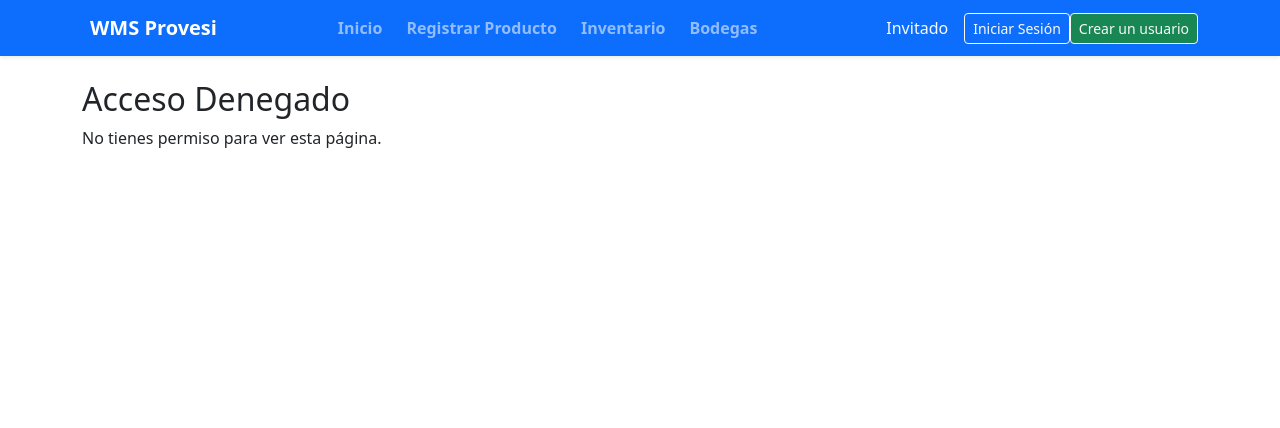
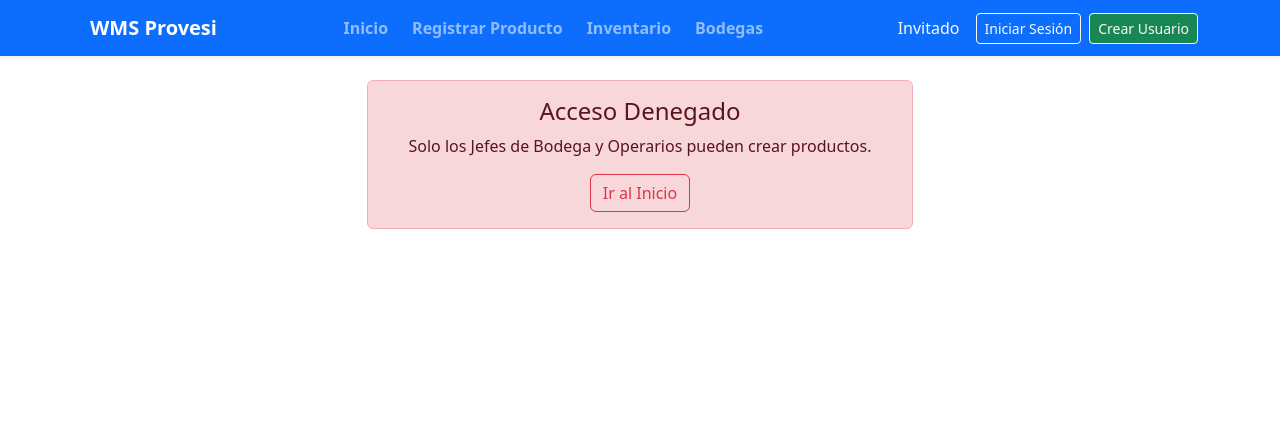
Before and after one commit to ISIS2503-S01-G07-Alt-F4/Sprint-2, a Django app: page /inventario/producto/crear in a window 1280 px wide. Shown: the top 428 px of the page. Run offline with Django 5.2, Linux system fonts and the light colour scheme; some libraries are stand-ins or nearby versions.

Commit message:
Implementación de context processor para operarios y creación de productos. (No items)

```diff
--- /dev/null
+++ b/Inventario/context_processors.py
@@ -0,0 +1,25 @@
+from .logic.logic_bodega import get_bodegas_operario, get_bodega_usuario
+
+def operario_context(request):
+    """
+    Context processor para hacer disponible información del operario en todos los templates
+    """
+    context = {
+        'bodegas_operario': [],
+        'bodega_actual': None,
+        'es_operario': False
+    }
+
+    if request.user.is_authenticated and request.user.rol == 'Operario':
+        context['es_operario'] = True
+        context['bodegas_operario'] = get_bodegas_operario(request.user)
+
+        # Obtener bodega seleccionada de la sesión
+        bodega_seleccionada_id = request.session.get('bodega_seleccionada')
+        if bodega_seleccionada_id:
+            context['bodega_actual'] = get_bodega_usuario(request.user, bodega_seleccionada_id)
+    elif request.user.is_authenticated and request.user.rol == 'JefeBodega':
+        context['es_operario'] = False
+        # Obtener bodega asignada al JefeBodega
+        context['bodega_actual'] = get_bodega_usuario(request.user)
+    return context
--- a/Inventario/forms.py
+++ b/Inventario/forms.py
@@ -1,7 +1,13 @@
 from django.forms import ModelForm
-from .models import Producto
+from .models import Producto, Estanteria
 
 class ProductoForm(ModelForm):
     class Meta:
         model = Producto
         fields = ['codigo_barras', 'nombre', 'tipo', 'especificaciones', 'precio', 'estanteria']
+
+    def __init__(self, *args, bodega=None, **kwargs):
+        super().__init__(*args, **kwargs)
+        if bodega:
+            # Filtrar estanterías por la bodega del usuario
+            self.fields['estanteria'].queryset = Estanteria.objects.filter(bodega=bodega)
--- a/Inventario/models.py
+++ b/Inventario/models.py
@@ -13,6 +13,9 @@ class Estanteria(models.Model):
     numero_estanteria = models.CharField(max_length=50)
     bodega = models.ForeignKey(Bodega, on_delete=models.CASCADE)
 
+    def __str__(self):
+        return f"#{self.numero_estanteria} - Área {self.area_bodega}"
+
 class Producto(models.Model):
     codigo_barras = models.CharField(max_length=100, unique=True)
     nombre = models.CharField(max_length=100)
@@ -20,6 +23,9 @@ class Producto(models.Model):
     especificaciones = models.TextField()
     precio = models.DecimalField(max_digits=12, decimal_places=2)
     estanteria = models.ForeignKey(Estanteria, on_delete=models.DO_NOTHING)  # No on_delete porque es agregación
+
+    def __str__(self):
+        return f"{self.nombre} ({self.codigo_barras})"
 
 class HistorialMovimiento(models.Model):
     operario_responsable = models.ForeignKey('Users.Operario', on_delete=models.DO_NOTHING)
--- a/Inventario/templates/Bodega/bodega.html
+++ b/Inventario/templates/Bodega/bodega.html
@@ -4,7 +4,7 @@
   {% if rol == "JefeBodega" or rol == "Operario" %}
     Lista de Bodegas
   {% else %}
-    Acceso Denegado
+    Acceso Restringido
   {% endif %}
 {% endblock %}
 
@@ -29,7 +29,6 @@
       </div>
     </div>
   {% else %}
-    <h2>Acceso Denegado</h2>
-    <p>No tienes permiso para ver esta página.</p>
+    {% include 'acceso_denegado.html' with mensaje="Solo los Jefes de Bodega y Operarios pueden ver las bodegas." mostrar_boton_inicio=True %}
   {% endif %}
 {% endblock %}
--- a/Inventario/templates/Producto/crearProducto.html
+++ b/Inventario/templates/Producto/crearProducto.html
@@ -2,25 +2,61 @@
 
 {% block title %}
   {% if rol == "JefeBodega" or rol == "Operario" %}
-    Lista de Bodegas
+    Crear Producto
   {% else %}
-    Acceso Denegado
+    Acceso Restringido
   {% endif %}
 {% endblock %}
 
 {% block content %}
 {% if rol == "JefeBodega" or rol == "Operario" %}
-<form method="POST">
-    <br>
-    {% csrf_token %}
-    {{form.as_p}}
-    <button type="submit" class="btn btn-success waves-effect waves-light">Create</button>
-    <button type="button" class="btn btn-primary waves-effect waves-light"
-                                onClick=" window.location.href='' ">Back
-    </button>
-</form>
+  <div class="row justify-content-center">
+    <div class="col-md-8 col-lg-6">
+      <div class="card shadow">
+        <div class="card-header text-center bg-primary text-white">
+          <h4 class="mb-0">Crear Producto</h4>
+          {% if bodega_actual %}
+            <small class="text-light">Bodega: {{ bodega_actual.ciudad }} - {{ bodega_actual.direccion }}</small>
+          {% endif %}
+        </div>
+        <div class="card-body">
+          <!-- Mostrar solo el último mensaje -->
+          {% if messages %}
+            {% for message in messages %}
+              {% if forloop.last %}
+                <div class="alert alert-{{ message.tags }} alert-dismissible fade show" role="alert">
+                  {{ message }}
+                  <button type="button" class="btn-close" data-bs-dismiss="alert" aria-label="Close"></button>
+                </div>
+              {% endif %}
+            {% endfor %}
+          {% endif %}
+
+          {% if form %}
+            <form method="POST">
+              {% csrf_token %}
+              {{ form.as_p }}
+              <div class="d-grid gap-2">
+                <button type="submit" class="btn btn-success">Crear Producto</button>
+                <button type="button" class="btn btn-outline-secondary" onClick="window.location.href='/'">Volver</button>
+              </div>
+            </form>
+          {% else %}
+            <div class="alert alert-warning text-center">
+              {% if rol == "Operario" %}
+                <h5>Debes seleccionar una bodega</h5>
+                <p>Utiliza el selector de bodegas en el menú superior para elegir en cuál bodega trabajar.</p>
+              {% else %}
+                <h5>No tienes una bodega asignada</h5>
+                <p>Contacta al administrador para que te asigne una bodega.</p>
+              {% endif %}
+            </div>
+          {% endif %}
+        </div>
+      </div>
+    </div>
+  </div>
 {% else %}
-    <h2>Acceso Denegado</h2>
-    <p>No tienes permiso para ver esta página.</p>
+  {% include 'acceso_denegado.html' with mensaje="Solo los Jefes de Bodega y Operarios pueden crear productos." mostrar_boton_inicio=True %}
 {% endif %}
 {% endblock %}
--- a/Inventario/urls.py
+++ b/Inventario/urls.py
@@ -3,5 +3,6 @@ from . import views
 
 urlpatterns = [
     path('producto/crear', views.crear_producto, name='productoCreate'),
-    path('bodegas/', views.bodega_list, name='bodegaList')
+    path('bodegas/', views.bodega_list, name='bodegaList'),
+    path('seleccionar-bodega/<int:bodega_id>/', views.seleccionar_bodega, name='seleccionarBodega')
 ]
--- a/Inventario/views.py
+++ b/Inventario/views.py
@@ -1,10 +1,12 @@
 from django.http import HttpResponseRedirect
 from django.shortcuts import render
 from django.urls import reverse
+from django.contrib import messages
 from Inventario.forms import ProductoForm
 from Inventario.logic.logic_inventario import get_bodegas
+from Inventario.logic.logic_bodega import get_bodega_usuario, get_bodegas_operario
 from Inventario.logic.logic_producto import registrar_producto
-# Create your views here.
+
 def bodega_list(request):
     if request.user.is_authenticated:
         rol = request.user.rol
@@ -12,24 +14,66 @@ def bodega_list(request):
         rol = None
     print(request.user)
     bodegas = get_bodegas()
-    return render(request, 'Bodega/bodega.html', {'bodegas': bodegas, 'rol': rol})
-
+    return render(request, 'Bodega/bodega.html', {
+        'bodegas': bodegas,
+        'rol': rol
+    })
 
 def crear_producto(request):
     if request.user.is_authenticated:
         rol = request.user.rol
+        # Obtener bodega seleccionada de la sesión para operarios
+        bodega_seleccionada_id = request.session.get('bodega_seleccionada')
+        bodega_usuario = get_bodega_usuario(request.user, bodega_seleccionada_id)
     else:
         rol = None
+        bodega_usuario = None
+
+    # Verificar que el usuario tenga una bodega asignada
+    if not bodega_usuario and request.user.is_authenticated:
+        if rol == 'Operario':
+            messages.error(request, "Debes seleccionar una bodega desde el menú superior.")
+        else:
+            messages.error(request, "No tienes una bodega asignada. Contacta al administrador.")
+        return render(request, 'Producto/crearProducto.html', {
+            'form': None,
+            'rol': rol
+        })
 
     if request.method == 'POST':
-        form = ProductoForm(request.POST)
+        form = ProductoForm(request.POST, bodega=bodega_usuario)
         if form.is_valid():
             data = form.cleaned_data
-            registrar_producto(data)
-            return HttpResponseRedirect(reverse('productoCreate'))
+            try:
+                registrar_producto(data)
+                messages.success(request, "Producto creado exitosamente")
+                return HttpResponseRedirect(reverse('productoCreate'))
+            except ValueError as e:
+                messages.error(request, str(e))
         else:
             print(form.errors)
     else:
-        form = ProductoForm()
-    context = {'form': form, 'rol': rol}
+        form = ProductoForm(bodega=bodega_usuario)
+    context = {
+        'form': form,
+        'rol': rol
+    }
     return render(request, 'Producto/crearProducto.html', context)
+
+def seleccionar_bodega(request, bodega_id):
+    """
+    Vista para que los operarios seleccionen su bodega de trabajo
+    """
+    if request.user.is_authenticated and request.user.rol == 'Operario':
+        # Verificar que la bodega pertenezca al operario
+        bodegas_operario = get_bodegas_operario(request.user)
+        if bodegas_operario.filter(id=bodega_id).exists():
+            request.session['bodega_seleccionada'] = bodega_id
+            messages.success(request, "Bodega seleccionada correctamente")
+        else:
+            messages.error(request, "No tienes acceso a esa bodega")
+    else:
+        messages.error(request, "No tienes permisos para realizar esta acción")
+
+    # Redirigir a la página anterior o al inicio
+    return HttpResponseRedirect(request.META.get('HTTP_REFERER', '/'))
--- a/Provesi/settings.py
+++ b/Provesi/settings.py
@@ -64,6 +64,7 @@ TEMPLATES = [
                 'django.template.context_processors.request',
                 'django.contrib.auth.context_processors.auth',
                 'django.contrib.messages.context_processors.messages',
+                'Inventario.context_processors.operario_context',
             ],
         },
     },
--- /dev/null
+++ b/Provesi/templates/acceso_denegado.html
@@ -0,0 +1,11 @@
+<div class="row justify-content-center">
+  <div class="col-md-6">
+    <div class="alert alert-danger text-center">
+      <h4>Acceso Denegado</h4>
+      <p>{{ mensaje|default:"No tienes permiso para ver esta página." }}</p>
+      {% if mostrar_boton_inicio %}
+        <a href="/" class="btn btn-outline-danger">Ir al Inicio</a>
+      {% endif %}
+    </div>
+  </div>
+</div>
--- a/Provesi/templates/base.html
+++ b/Provesi/templates/base.html
@@ -22,7 +22,7 @@
                         <a class="nav-link fw-semibold" href="/">Inicio</a>
                     </li>
                     <li class="nav-item me-4">
-                        <a class="nav-link fw-semibold" href="/inventario/producto">Registrar Producto</a>
+                        <a class="nav-link fw-semibold" href="/inventario/producto/crear">Registrar Producto</a>
                     </li>
                     <li class="nav-item me-4">
                         <a class="nav-link fw-semibold" href="/inventario/inventario">Inventario</a>
@@ -35,6 +35,29 @@
                 <!-- Información del usuario y sesión -->
                 <div class="d-flex align-items-center">
                     {% if user.is_authenticated %}
+                        <!-- Selector de bodega para operarios -->
+                        {% if es_operario and bodegas_operario %}
+                            <div class="dropdown me-3">
+                                <button class="btn btn-outline-light btn-sm dropdown-toggle" type="button" data-bs-toggle="dropdown">
+                                    {% if bodega_actual %}
+                                        {{ bodega_actual.ciudad }}
+                                    {% else %}
+                                        Seleccionar Bodega
+                                    {% endif %}
+                                </button>
+                                <ul class="dropdown-menu">
+                                    {% for bodega in bodegas_operario %}
+                                        <li>
+                                            <a class="dropdown-item {% if bodega_actual and bodega.id == bodega_actual.id %}active{% endif %}"
+                                               href="{% url 'seleccionarBodega' bodega.id %}">
+                                                {{ bodega.ciudad }} - {{ bodega.direccion }}
+                                            </a>
+                                        </li>
+                                    {% endfor %}
+                                </ul>
+                            </div>
+                        {% endif %}
+
                         <div class="navbar-text text-light me-3">
                             <span class="badge bg-light text-primary me-2 px-2 py-1">{{ user.rol }}</span>
                             <strong>{{ user.nombre }}</strong>
@@ -44,8 +67,8 @@
                         <div class="navbar-text text-light me-3">
                             <span class="fw-light">Invitado</span>
                         </div>
-                        <a href="/usuarios/login/" class="btn btn-outline-light btn-sm">Iniciar Sesión</a>
-                        <a href="/usuarios/crearusuario/" class="btn btn-outline-light bg-success btn-sm">Crear un usuario</a>
+                        <a href="/usuarios/login/" class="btn btn-outline-light btn-sm me-2">Iniciar Sesión</a>
+                        <a href="/usuarios/crearusuario/" class="btn btn-outline-light bg-success btn-sm">Crear Usuario</a>
                     {% endif %}
                 </div>
             </div>
```
Also changed, not shown: Inventario/logic/logic_bodega.py (added, +30 -0 lines), Users/forms.py (+12 -4 lines), Users/logic/logic_usuario.py (+7 -3 lines).
